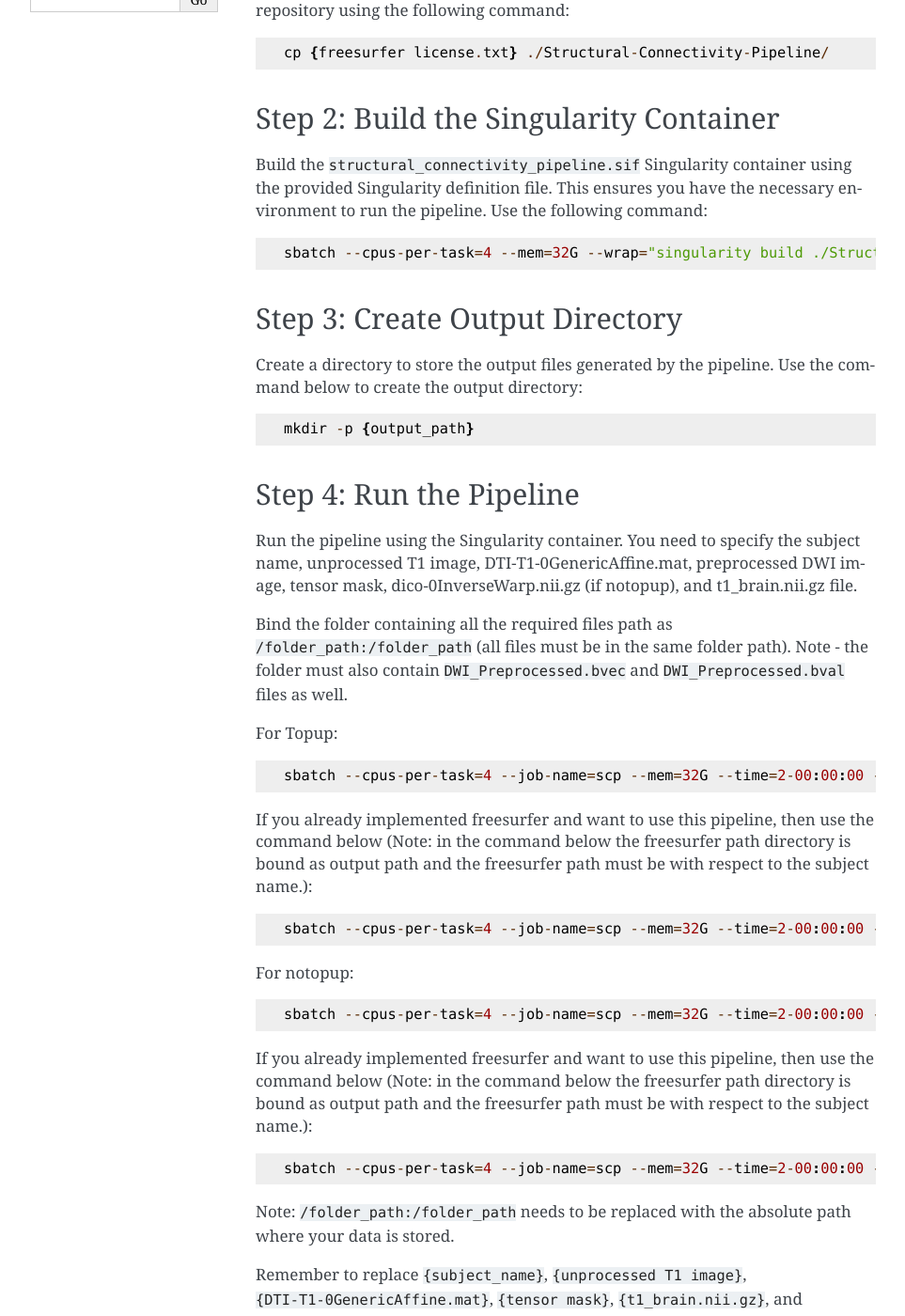
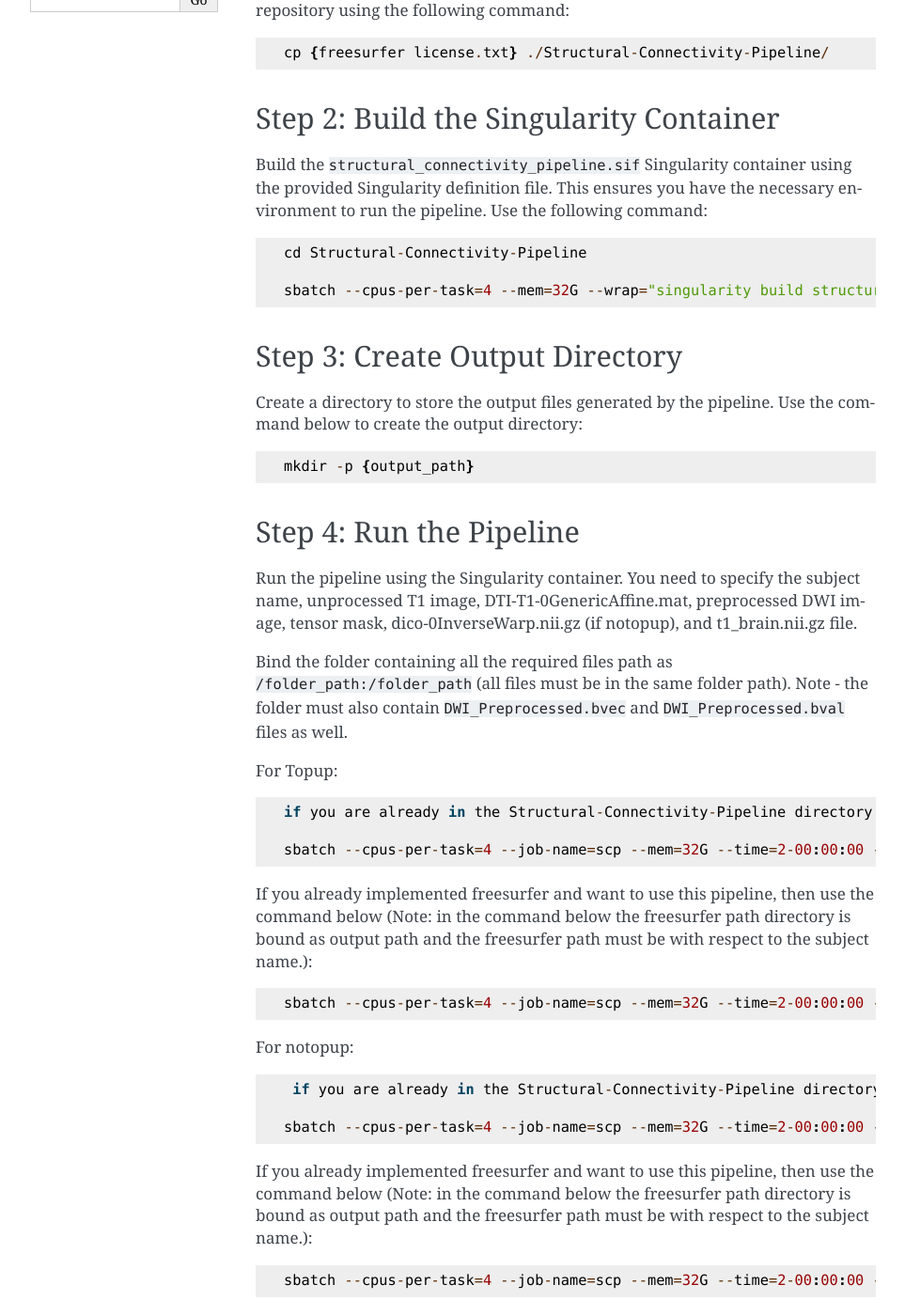
Before and after one commit to SaiKrishnaChaitanya24/SCP-Documentation, a Sphinx documentation site: the page built from source/RunningSCP.rst, in a window 1280 px wide and 1400 px high, scrolled down 452 px. Shown: the whole window at 94% size, without its empty margins (148-1111 px from the left). Built offline with Sphinx 7.4.7, drawn with Linux system fonts in a browser that asks for light colours.

Commit message:
Update RunningSCP.rst

```diff
--- a/source/RunningSCP.rst
+++ b/source/RunningSCP.rst
@@ -22,7 +22,9 @@ Step 2: Build the Singularity Container
 
 Build the ``structural_connectivity_pipeline.sif`` Singularity container using the provided Singularity definition file. This ensures you have the necessary environment to run the pipeline. Use the following command::
 
-        sbatch --cpus-per-task=4 --mem=32G --wrap="singularity build ./Structural-Connectivity-Pipeline/structural_connectivity_pipeline.sif ./Structural-Connectivity-Pipeline/Singularity.def"
+        cd Structural-Connectivity-Pipeline
+
+        sbatch --cpus-per-task=4 --mem=32G --wrap="singularity build structural_connectivity_pipeline.sif Singularity.def"
 
 Step 3: Create Output Directory
 -------------------------------
@@ -40,19 +42,23 @@ Bind the folder containing all the required files path as ``/folder_path:/folder
 
 For Topup::
 
-        sbatch --cpus-per-task=4 --job-name=scp --mem=32G --time=2-00:00:00 --wrap="singularity run --no-home --bind /folder_path:/folder_path --bind {output_path}:/output ./Structural-Connectivity-Pipeline/structural_connectivity_pipeline.sif -s {subject_name} -t {unprocessed T1 image} -a {DTI-T1-0GenericAffine.mat} -d {DWI Preprocessed image} -m {tensor mask} -o /output -f Topup -r {t1_brain.nii.gz}"
+        if you are already in the Structural-Connectivity-Pipeline directory run below command, else change your current path to where Structural-Connectivity-Pipeline directory is and run the below command
+
+        sbatch --cpus-per-task=4 --job-name=scp --mem=32G --time=2-00:00:00 --wrap="singularity run --no-home --bind /folder_path:/folder_path --bind {output_path}:/output structural_connectivity_pipeline.sif -s {subject_name} -t {unprocessed T1 image} -a {DTI-T1-0GenericAffine.mat} -d {DWI Preprocessed image} -m {tensor mask} -o /output -f Topup -r {t1_brain.nii.gz}"
 
 If you already implemented freesurfer and want to use this pipeline, then use the command below (Note: in the command below the freesurfer path directory is bound as output path and the freesurfer path must be with respect to the subject name.)::
 
-        sbatch --cpus-per-task=4 --job-name=scp --mem=32G --time=2-00:00:00 --wrap="singularity run --no-home --bind /folder_path:/folder_path --bind {output_path}:/output ./Structural-Connectivity-Pipeline/structural_connectivity_pipeline.sif -s {subject_name} -t {unprocessed T1 image} -a {DTI-T1-0GenericAffine.mat} -d {DWI Preprocessed image} -m {tensor mask} -o /output -f Topup -r {t1_brain.nii.gz} -b True"
+        sbatch --cpus-per-task=4 --job-name=scp --mem=32G --time=2-00:00:00 --wrap="singularity run --no-home --bind /folder_path:/folder_path --bind {output_path}:/output structural_connectivity_pipeline.sif -s {subject_name} -t {unprocessed T1 image} -a {DTI-T1-0GenericAffine.mat} -d {DWI Preprocessed image} -m {tensor mask} -o /output -f Topup -r {t1_brain.nii.gz} -b True"
 
 For notopup::
 
-        sbatch --cpus-per-task=4 --job-name=scp --mem=32G --time=2-00:00:00 --wrap="singularity run --no-home --bind /folder_path:/folder_path --bind {output_path}:/output ./Structural-Connectivity-Pipeline/structural_connectivity_pipeline.sif -s {subject_name} -t {unprocessed T1 image} -a {DTI-T1-0GenericAffine.mat} -d {DWI Preprocessed image} -m {tensor mask} -o /output -r {t1_brain.nii.gz} -i {dico-0InverseWarp.nii.gz}"
+         if you are already in the Structural-Connectivity-Pipeline directory run below command, else change your current path to where Structural-Connectivity-Pipeline directory is and run the below command
+
+        sbatch --cpus-per-task=4 --job-name=scp --mem=32G --time=2-00:00:00 --wrap="singularity run --no-home --bind /folder_path:/folder_path --bind {output_path}:/output structural_connectivity_pipeline.sif -s {subject_name} -t {unprocessed T1 image} -a {DTI-T1-0GenericAffine.mat} -d {DWI Preprocessed image} -m {tensor mask} -o /output -r {t1_brain.nii.gz} -i {dico-0InverseWarp.nii.gz}"
 
 If you already implemented freesurfer and want to use this pipeline, then use the command below (Note: in the command below the freesurfer path directory is bound as output path and the freesurfer path must be with respect to the subject name.)::
 
-        sbatch --cpus-per-task=4 --job-name=scp --mem=32G --time=2-00:00:00 --wrap="singularity run --no-home --bind /folder_path:/folder_path --bind {output_path}:/output ./Structural-Connectivity-Pipeline/structural_connectivity_pipeline.sif -s {subject_name} -t {unprocessed T1 image} -a {DTI-T1-0GenericAffine.mat} -d {DWI Preprocessed image} -m {tensor mask} -o /output -r {t1_brain.nii.gz} -i {dico-0InverseWarp.nii.gz} -b True"
+        sbatch --cpus-per-task=4 --job-name=scp --mem=32G --time=2-00:00:00 --wrap="singularity run --no-home --bind /folder_path:/folder_path --bind {output_path}:/output structural_connectivity_pipeline.sif -s {subject_name} -t {unprocessed T1 image} -a {DTI-T1-0GenericAffine.mat} -d {DWI Preprocessed image} -m {tensor mask} -o /output -r {t1_brain.nii.gz} -i {dico-0InverseWarp.nii.gz} -b True"
 
 Note: ``/folder_path:/folder_path`` needs to be replaced with the absolute path where your data is stored.
 
```
